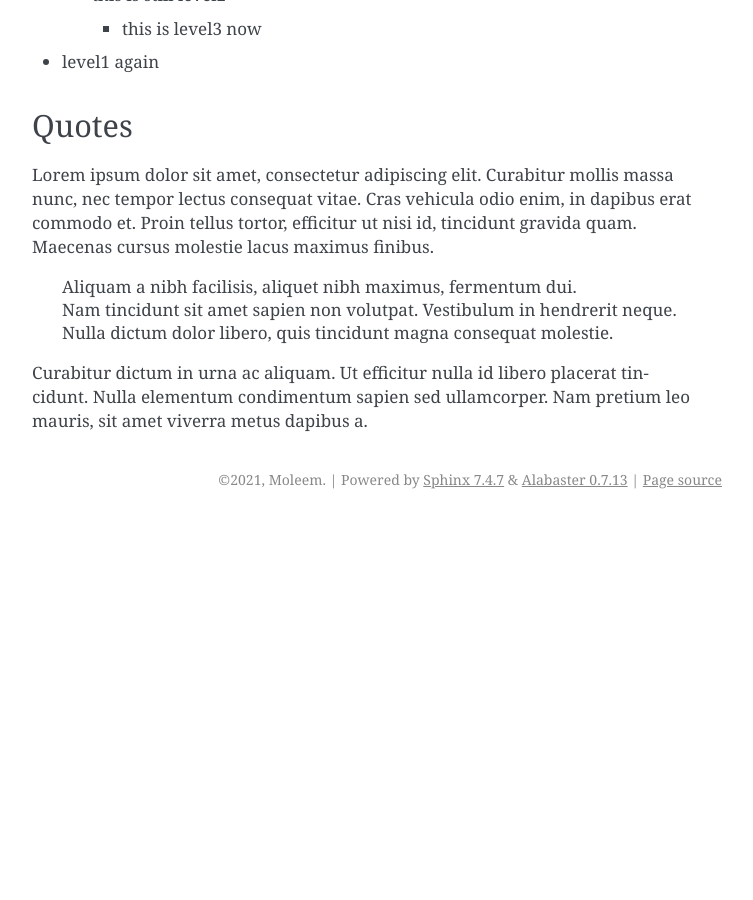
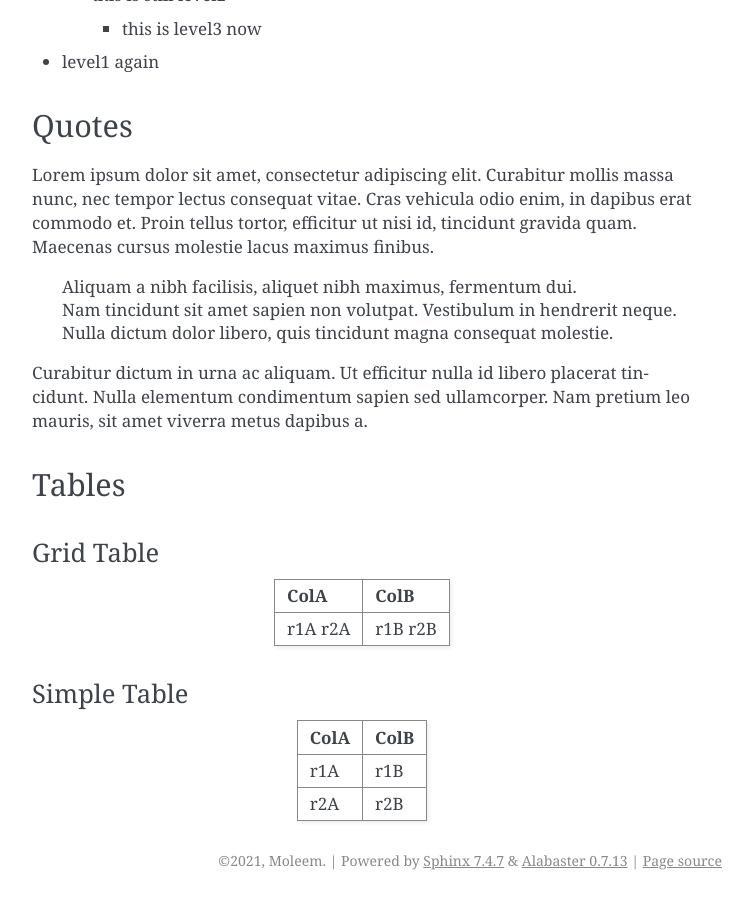
Before and after one commit to Moleem/Documentation, a Sphinx documentation site: the page built from source/formats.rst, in a window 1280 px wide and 900 px high, scrolled down 1539 px. Shown: the whole window, without its empty margins (388-1141 px from the left). Built offline with Sphinx 7.4.7, drawn with Linux system fonts in a browser that asks for light colours; before the commit the page ends 2058 px from its top, so only the background shows below that; some of the changed text lies outside the part shown.

Commit message:
formats test: tables

```diff
--- a/source/formats.rst
+++ b/source/formats.rst
@@ -61,3 +61,28 @@ Lorem ipsum dolor sit amet, consectetur adipiscing elit. Curabitur mollis massa
   | Nulla dictum dolor libero, quis tincidunt magna consequat molestie.
 
 Curabitur dictum in urna ac aliquam. Ut efficitur nulla id libero placerat tincidunt. Nulla elementum condimentum sapien sed ullamcorper. Nam pretium leo mauris, sit amet viverra metus dapibus a.
+
+Tables
+------
+
+
+Grid Table
+..........
+
++------+------+
+| ColA | ColB |
++======+======+
+| r1A  | r1B  |
+| r2A  | r2B  |
++------+------+
+
+
+Simple Table
+............
+
+==== ====
+ColA ColB
+==== ====
+r1A  r1B
+r2A  r2B
+==== ====
```
